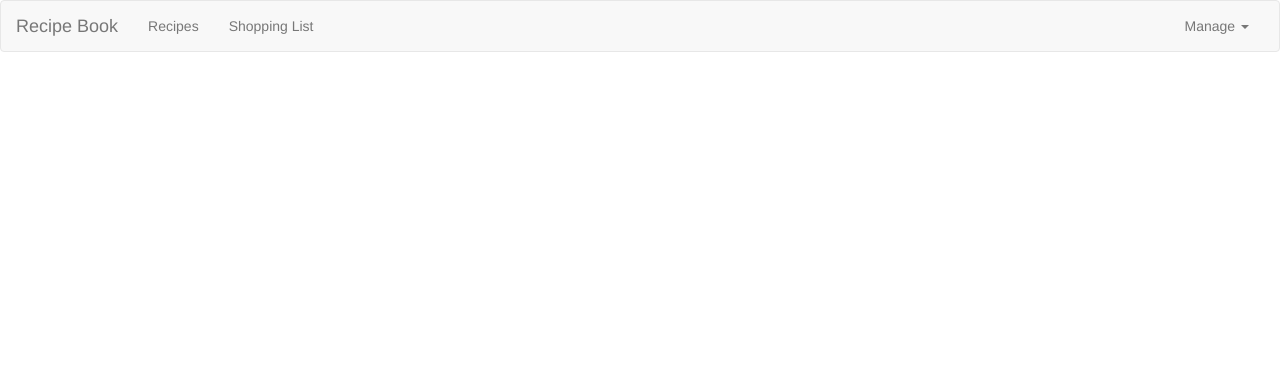
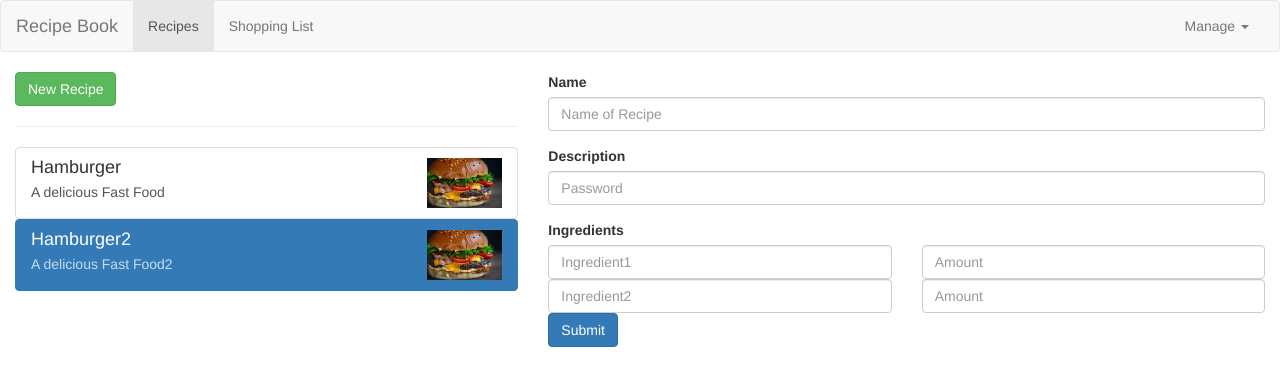
Before and after one commit to cavdimio/Cooking_Shopping-List, an Angular app: page /recipes/1/edit in a window 1280 px wide. Before the commit this address led to /. Shown: the top 386 px of the page. Built offline with nearby package versions, Linux system fonts and the light colour scheme.

Commit message:
Multiple Changes: 1) Separation between new recipe and edit recipe, 2)Chosen recipe is now highlighted, 3) New routes added

```diff
--- a/src/app/app-routing.module.ts
+++ b/src/app/app-routing.module.ts
@@ -10,11 +10,12 @@ const appRoutes: Routes = [
   { path: '', redirectTo: "/recipes", pathMatch: 'full'},
   { path: 'recipes', component: RecipeBookComponent, children: [
     { path: '', component: RecipeMessageComponent, pathMatch: 'full' },
-    { path: 'edit', component: RecipeEditComponent },
+    { path: 'new', component: RecipeEditComponent, pathMatch: 'full' },
+    { path: ':id/edit', component: RecipeEditComponent, pathMatch: 'full' },
     { path: ':id', component: RecipeDetailComponent },
   ]},
   { path: 'shopping-list', component: ShoppingListComponent },
-  // { path: '**', redirectTo: "/recipes" }
+  { path: '**', redirectTo: "/recipes" }
 ];
 
 
--- a/src/app/recipe-book/recipe-detail/recipe-detail.component.html
+++ b/src/app/recipe-book/recipe-detail/recipe-detail.component.html
@@ -14,7 +14,7 @@
       </button>
       <ul class="dropdown-menu">
         <li routerLink="/shopping-list" style="cursor: pointer"><a (click)="onAddToShoppingList()">To Shopping List</a></li>
-        <li routerLink="../edit" style="cursor: pointer"><a>Edit Recipe</a></li>
+        <li routerLink="edit" style="cursor: pointer"><a>Edit Recipe</a></li>
         <li style="cursor: pointer"><a>Delete Recipe</a></li>
       </ul>
     </div>
--- a/src/app/recipe-book/recipe-detail/recipe-detail.component.ts
+++ b/src/app/recipe-book/recipe-detail/recipe-detail.component.ts
@@ -18,7 +18,7 @@ export class RecipeDetailComponent implements OnInit {
 
      this.route.params.subscribe(
        (params: Params) => {
-         this.recipe = this.recipeBookServices.getSpecificRecipe(params['id']);
+         this.recipe = this.recipeBookServices.getSpecificRecipe(+params['id']);
        }
      );
   }
--- a/src/app/recipe-book/recipe-edit/recipe-edit.component.ts
+++ b/src/app/recipe-book/recipe-edit/recipe-edit.component.ts
@@ -1,15 +1,40 @@
-import { Component, OnInit } from '@angular/core';
+import {
+  Component,
+  OnInit
+} from '@angular/core';
+import {
+  ActivatedRoute,
+  Params
+} from '@angular/router';
+import {
+  RecipeBookServices
+} from '../recipe-book.service';
 
 @Component({
   selector: 'app-recipe-edit',
   templateUrl: './recipe-edit.component.html',
   styleUrls: ['./recipe-edit.component.css']
 })
+
 export class RecipeEditComponent implements OnInit {
+  id: number;
+  editMode = false;
 
-  constructor() { }
+  constructor(private route: ActivatedRoute, private recipeBookServices: RecipeBookServices) {}
 
   ngOnInit(): void {
+    this.route.params.subscribe(
+      (params: Params) => {
+        if (params['id']) {
+          this.id = +params['id'];
+          this.editMode = true;
+        } else {
+          this.id = this.recipeBookServices.getRecipes().length;
+          this.editMode = false;
+        }
+      }
+
+    )
   }
 
 }
--- a/src/app/recipe-book/recipe-list/recipe-item/recipe-item.component.html
+++ b/src/app/recipe-book/recipe-list/recipe-item/recipe-item.component.html
@@ -1,6 +1,9 @@
 <a
   style="cursor:pointer"
-  class="list-group-item clearfix" (click)="OnSendData()" >
+  class="list-group-item clearfix"
+  [routerLink]="['/recipes',recipe.id]"
+  routerLinkActive="active"
+ >
   <div class="pull-left">
     <h4 class="list-group-item-heading">{{recipe.name}}</h4>
     <p class="list-group-item-text">{{recipe.description}}</p>
--- a/src/app/recipe-book/recipe-list/recipe-item/recipe-item.component.ts
+++ b/src/app/recipe-book/recipe-list/recipe-item/recipe-item.component.ts
@@ -1,6 +1,6 @@
 import { Component, OnInit, Input} from '@angular/core';
 import { Recipe } from '../../recipe.model';
-import { Router } from '@angular/router';
+import { Router, RouterLinkActive } from '@angular/router';
 
 @Component({
   selector: 'app-recipe-item',
@@ -14,8 +14,4 @@ export class RecipeItemComponent implements OnInit {
 
   ngOnInit(): void {
   }
-
-  OnSendData(){
-    this.router.navigate(['recipes/'+ this.recipe.id]);
-  }
 }
--- a/src/app/recipe-book/recipe-list/recipe-list.component.html
+++ b/src/app/recipe-book/recipe-list/recipe-list.component.html
@@ -1,6 +1,6 @@
 <div class="row">
   <div class="col-xs-12">
-    <button class="btn btn-success" routerLink="edit" >New Recipe</button>
+    <button class="btn btn-success" routerLink="new" >New Recipe</button>
   </div>
 </div>
 <hr>
```
